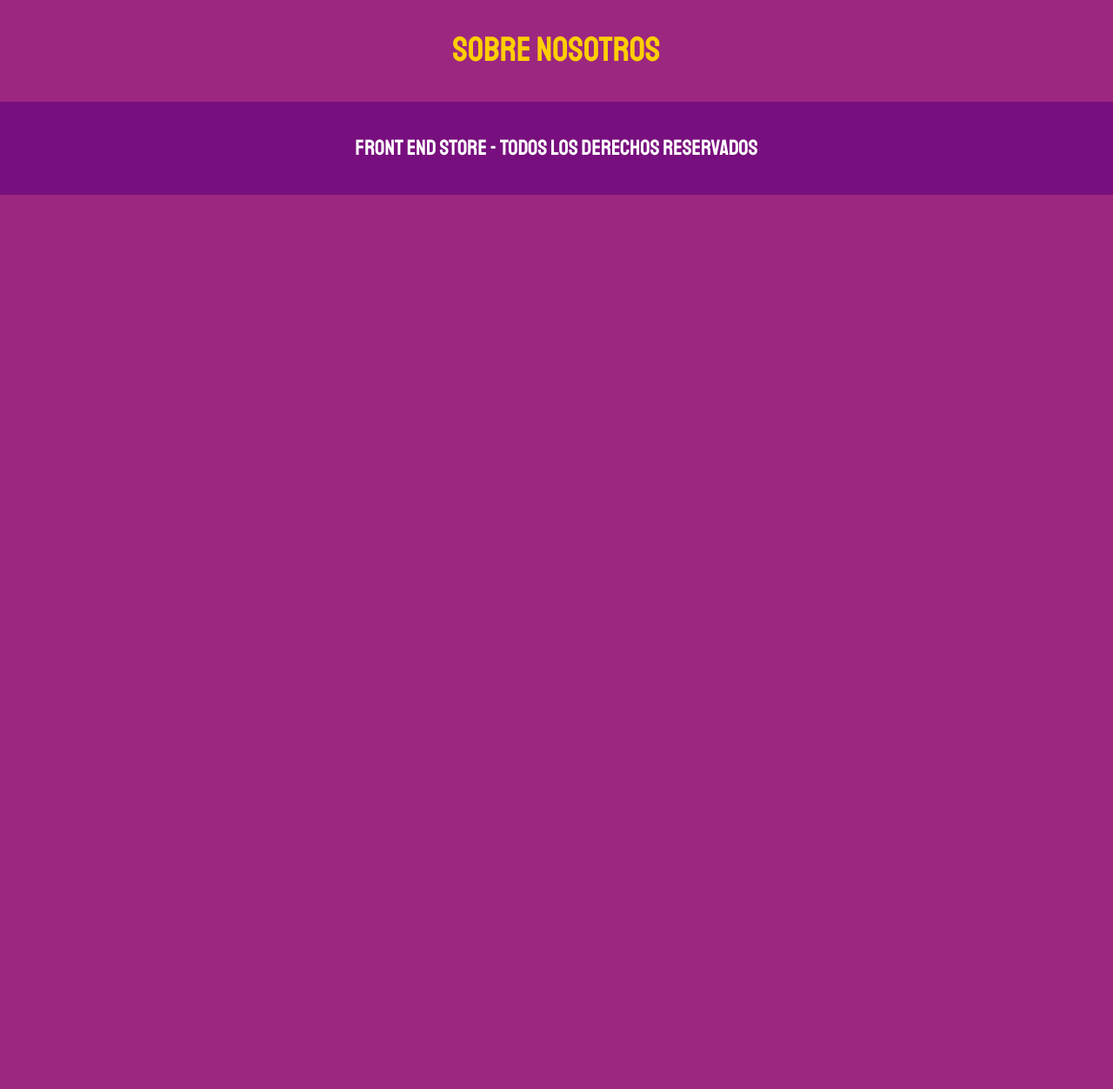
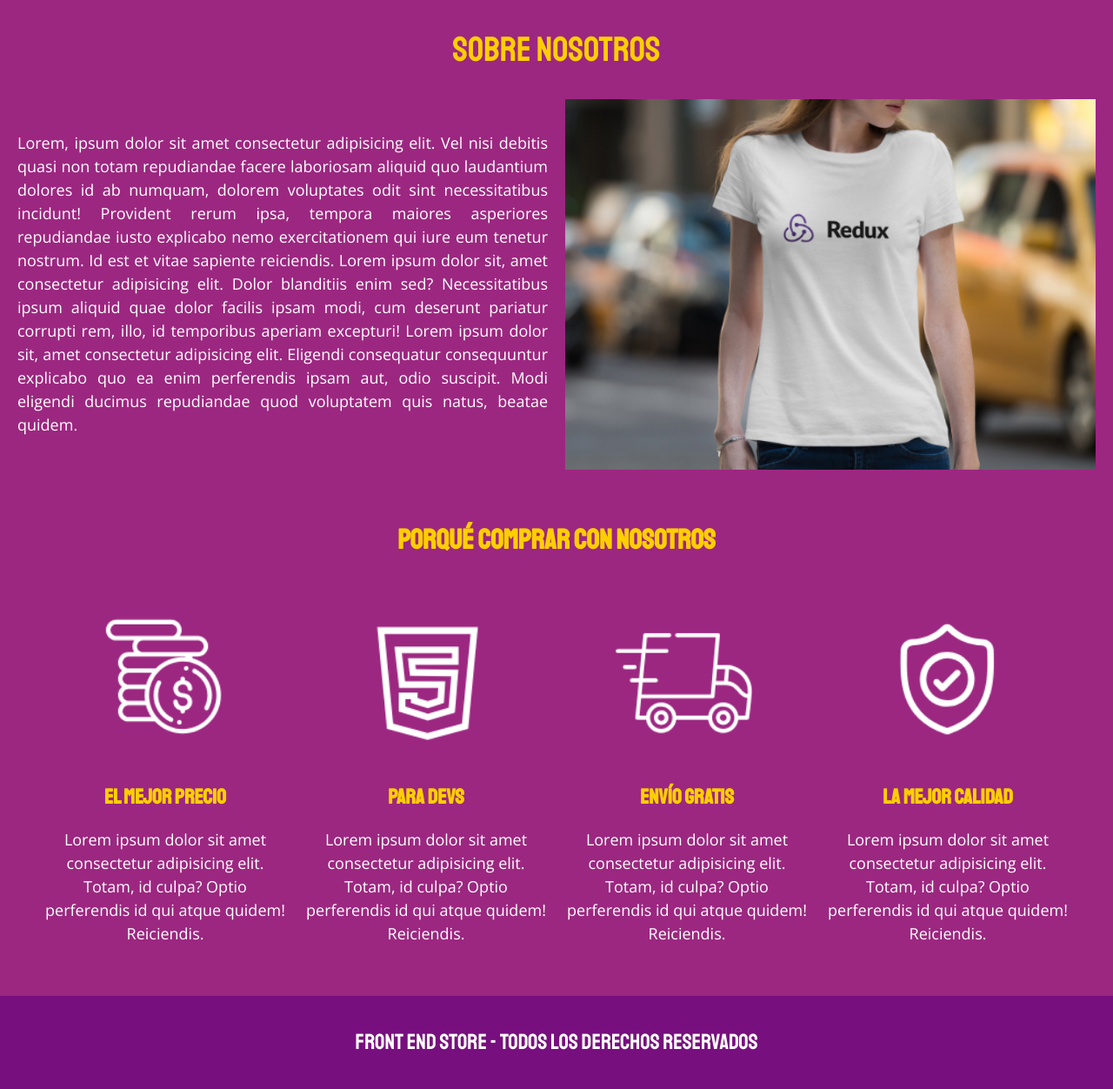
Before and after one commit to KevinMed25/CursoWeb, a PHP site: page /nosotros.html in a window 1280 px wide. Shown: the part 284-1536 px from the top of the page at 87% size. Before the commit the page ends 508 px from the top, so only its background shows below. Run offline with PHP 8.4, Linux system fonts and the light colour scheme.

Commit message:
avance 18/04/2023

```diff
--- a/Frontend_Store/css/styles.css
+++ b/Frontend_Store/css/styles.css
@@ -119,13 +119,65 @@ h3 {
 }
 /**Para graficos*/
 .grafico {
-
+    min-height:30rem; /*Altura minima*/
+    background-repeat: no-repeat;
+    background-size: cover;
+    grid-column: 1 / 3; /*ambos lo aplican*/
 }
 .grafico--camisas {
     grid-row: 2 / 3;
-    grid-column: 1 / 3;
+    background-image: url(/Frontend_Store/img/grafico1.jpg);
 }
 .grafico--node {
-    grid-row: 5 / 6;
-    grid-column: 2 / 4;
+    background-image: url(/Frontend_Store/img/grafico2.jpg);
 }
+@media (min-width: 768px) {
+    .grafico--node {
+        grid-row: 5 / 6;
+        grid-column: 2 / 4;
+    }
+}
+/*Para Nosotro:*/
+.nosotros {
+    margin: 2rem;
+    align-items: center;
+    display: grid;
+    grid-template-rows: repeat(2, auto);
+}
+.nosotros__contenido {
+    text-align: justify;
+}
+@media (min-width: 768px) {
+    .nosotros {
+        grid-template-columns: repeat(2 , 1fr);
+        column-gap: 2rem;
+    }
+}
+.nosotros__img {
+    grid-row: 1 / 2;
+    width: 100%;
+}
+@media (min-width: 768px) {
+    .nosotros__img {
+        grid-column: 2 /3;
+    }
+}
+.comprar {
+
+}
+.bloques {
+    display: grid;
+    grid-template-columns: repeat(2,1fr);
+    gap: 2rem;
+}
+@media (min-width: 768px) {
+    .bloques {
+        grid-template-columns: repeat(4,1fr);
+    }
+}
+.bloque__img {
+    width: 100%;
+}
+.bloque__titulo {
+    margin: 0;
+}
--- a/Frontend_Store/nosotros.html
+++ b/Frontend_Store/nosotros.html
@@ -30,7 +30,36 @@
     </nav>
     <main class="contendor">
         <h1>Sobre Nosotros</h1>
+        <div class="nosotros">
+            <p class="nosotros__contenido">Lorem, ipsum dolor sit amet consectetur adipisicing elit. Vel nisi debitis quasi non totam repudiandae facere laboriosam aliquid quo laudantium dolores id ab numquam, dolorem voluptates odit sint necessitatibus incidunt! Provident rerum ipsa, tempora maiores asperiores repudiandae iusto explicabo nemo exercitationem qui iure eum tenetur nostrum. Id est et vitae sapiente reiciendis. Lorem ipsum dolor sit, amet consectetur adipisicing elit. Dolor blanditiis enim sed? Necessitatibus ipsum aliquid quae dolor facilis ipsam modi, cum deserunt pariatur corrupti rem, illo, id temporibus aperiam excepturi! Lorem ipsum dolor sit, amet consectetur adipisicing elit. Eligendi consequatur consequuntur explicabo quo ea enim perferendis ipsam aut, odio suscipit. Modi eligendi ducimus repudiandae quod voluptatem quis natus, beatae quidem.</p>
+            <img  class="nosotros__img" src="/Frontend_Store/img/nosotros.jpg" alt="imagen_nosotros">
+        </div>
     </main>
+    <section class="contenedor comprar">
+        <h2>Porqué comprar con nosotros</h2>
+        <div class="bloques">
+            <div class="bloque">
+                <img class="bloque__img" src="/Frontend_Store/img/icono_1.png" alt="icono_1">
+                <h3 class="bloque__titulo">El mejor precio</h3>
+                <p>Lorem ipsum dolor sit amet consectetur adipisicing elit. Totam, id culpa? Optio perferendis id qui atque quidem! Reiciendis.</p>
+            </div>
+            <div class="bloque">
+                <img class="bloque__img" src="/Frontend_Store/img/icono_2.png" alt="icono_2">
+                <h3 class="bloque__titulo">Para Devs</h3>
+                <p>Lorem ipsum dolor sit amet consectetur adipisicing elit. Totam, id culpa? Optio perferendis id qui atque quidem! Reiciendis.</p>
+            </div>
+            <div class="bloque">
+                <img class="bloque__img" src="/Frontend_Store/img/icono_3.png" alt="icono_3">
+                <h3 class="bloque__titulo">Envío gratis</h3>
+                <p>Lorem ipsum dolor sit amet consectetur adipisicing elit. Totam, id culpa? Optio perferendis id qui atque quidem! Reiciendis.</p>
+            </div>
+            <div class="bloque">
+                <img class="bloque__img" src="/Frontend_Store/img/icono_4.png" alt="icono_4">
+                <h3 class="bloque__titulo">La mejor calidad</h3>
+                <p>Lorem ipsum dolor sit amet consectetur adipisicing elit. Totam, id culpa? Optio perferendis id qui atque quidem! Reiciendis.</p>
+            </div>
+        </div>
+    </section>
     <footer class="footer">
         <p class="footer__text">
             Front End Store - Todos los Derechos Reservados
```
Also changed, not shown: 1 other file.
